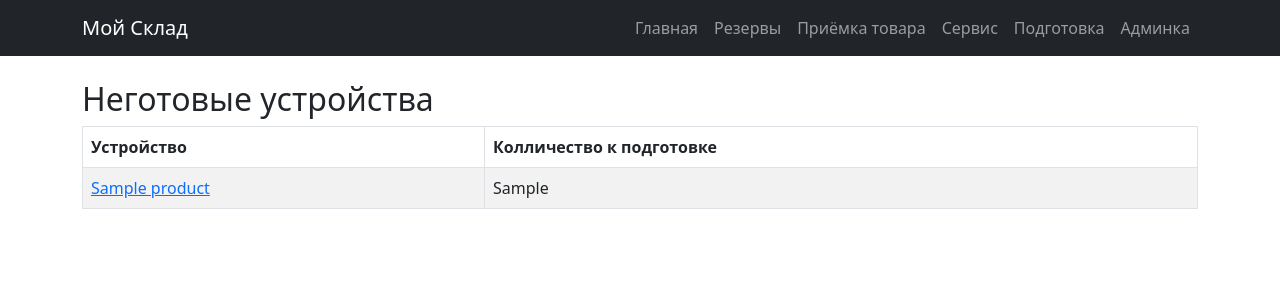
After one commit to RomahaPoleha/TMS, a Django app: template inventory/templates/inventory/prepare_list.html in a window 1280 px wide. The commit adds this page. Shown: the top 300 px of the page. Run offline with Django 3.2, Linux system fonts and the light colour scheme; the template is opened without the code that fills it: most values are stand-ins (such as "Sample title", 1, 10 or a date in 2020).

Commit message:
Добавлена логика вывода и страница для неготовых устройств

```diff
--- a/inventory/templates/inventory/base.html
+++ b/inventory/templates/inventory/base.html
@@ -18,6 +18,7 @@
                 <a class="nav-link" href="{% url 'reservations' %}">Резервы</a>
                 <a class="nav-link" href="{% url 'add_units' %}">Приёмка товара</a>
                 <a class="nav-link" href="{% url 'service' %}">Сервис</a>
+                <a class="nav-link" href="{% url 'prepare_list' %}">Подготовка</a>
                 <a class="nav-link" href="/admin/">Админка</a>
             </div>
         </div>
--- /dev/null
+++ b/inventory/templates/inventory/prepare_list.html
@@ -0,0 +1,29 @@
+{% extends "inventory/base.html" %}
+
+{% block content %}
+
+<h2> Неготовые устройства </h2>
+
+  <table class="table table-striped table-hover table-bordered">
+    <thead>
+    <tr>
+      <th>Устройство</th>
+      <th>Колличество к подготовке</th>
+    </tr>
+    </thead>
+    <tbody>
+    {% for product in products %}
+    <tr>
+
+        <td>
+          <a href="{% url 'prepare_product' product.id %}">
+            {{ product.name }}
+          </a>
+        </td>
+        <td>{{ product.units_to_prepare}} </td>
+    </tr>
+    {% endfor %}
+</tbody>
+    </table>
+
+{% endblock %}
--- a/inventory/urls.py
+++ b/inventory/urls.py
@@ -1,11 +1,12 @@
 from django.urls import path
 from . import views
-from .views import add_product
+
 
 urlpatterns = [
     path('', views.main_dashboard,name = 'dashboard'), # Путь на главную страницу
     path('reservations/', views.active_reservations, name = 'reservations'),
     path('service/', views.active_service, name = 'service'),
     path('add-units/',views.add_units, name = "add_units"),
-    path('add-product/', views.add_product, name = "add_product")
+    path('add-product/', views.add_product, name = "add_product"),
+    path('prepare/', views.prepare_list, name = "prepare_list")
 ]
```
Also changed, not shown: inventory/views.py (+7 -2 lines).
